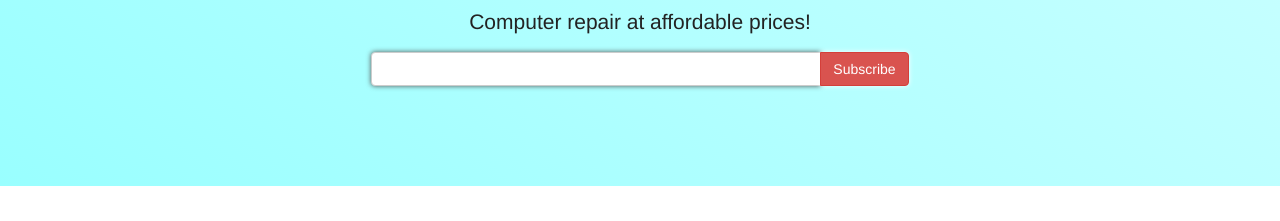
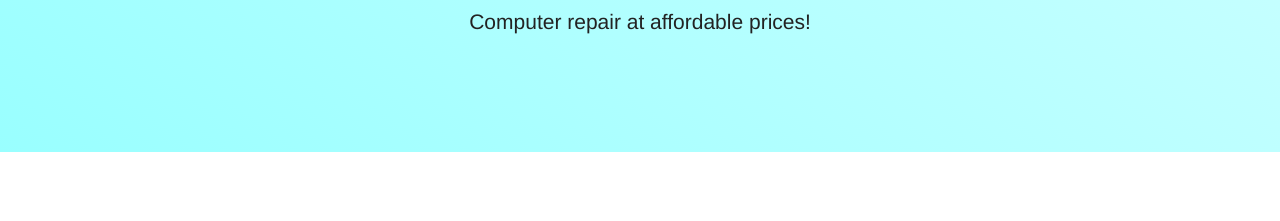
Before and after one commit to GilbertBlom/computerBytes, a plain HTML site: page computerBytes/index.html in a window 1280 px wide. Shown: the part 192-413 px from the top of the page. Drawn offline with nearby package versions, Linux system fonts and the light colour scheme.

Commit message:
Update index.html

```diff
--- a/computerBytes/index.html
+++ b/computerBytes/index.html
@@ -35,14 +35,7 @@
   	<div class="jumbotron text-center">
   		<h1>computerBytes</h1>
   		<p>Computer repair at affordable prices!</p>
-  		<form class="form-inline" name="subscribe" method="POST" data-netlify="true">
-  			<div class="input-group">
-  				<input type="email" class="form-control" size="50" paceholder="Email Address" required>
-  				<div class="input-group-btn">
-  					<button type="button" class="btn btn-danger">Subscribe</button>
-  				</div>
-  			</div>
-  		</form>
+
   	</div>
   	<div id="about" class="container-fluid">
   		<div class="row">
@@ -50,7 +43,7 @@
   		<h2>About computerBytes</h2>
   		<h4>Located in central Pa.</h4>
   		<p>We are a home-based company that is here to bring a service to our community at affordable prices. I am a certified website developer/information technology generalist with a good working knowledge of a variety of technologies. Having the knowledge to help I decided to start our business to ensure that all our community friends and relatives can continue to enjoy their devices. </p>
-  		<button class="btn btn-default btn-lg">Contact Us</button>
+  		<button class="btn btn-default btn-lg" onclick="window.location.href='#contact';">Contact Us</button>
   	</div>
   	<div class="col-sm-4">
   		<span class="glyphicon glyphicon-signal logo"></span>
```
